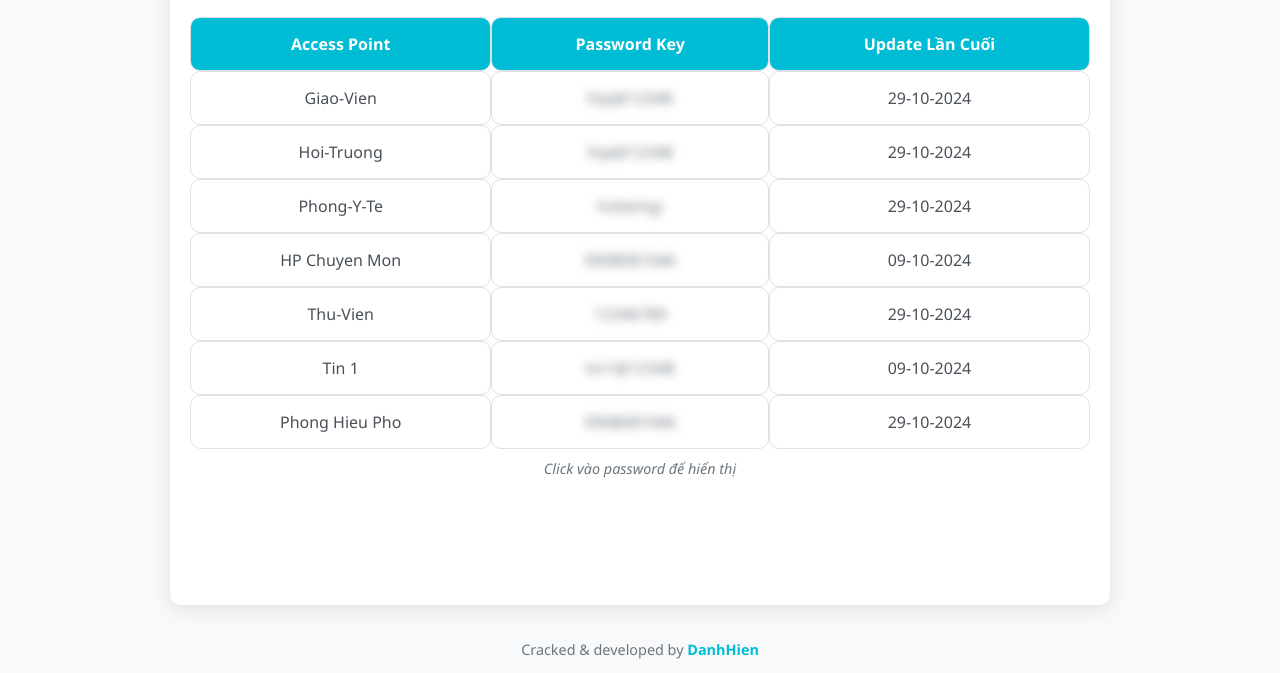
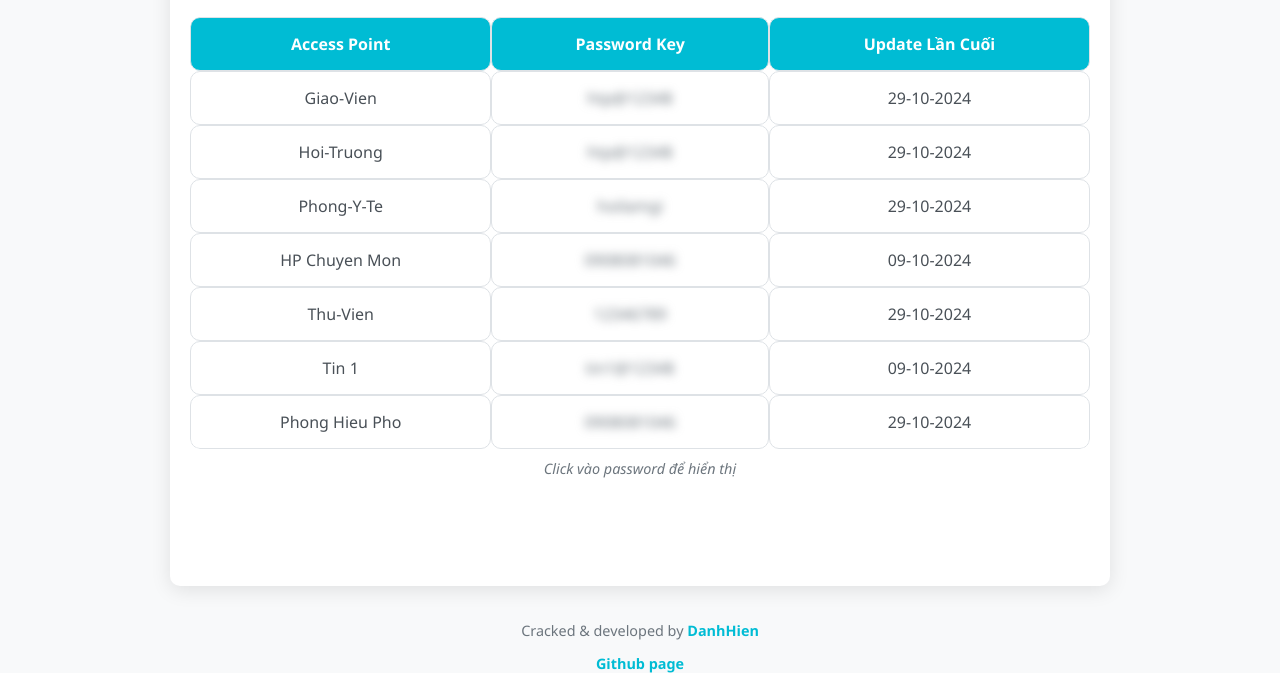
Before and after one commit to HiennNek/HTPWiFiArchive, a plain HTML site: page index.html in a window 1280 px wide. Shown: the part 127-800 px from the top of the page. Drawn offline with Linux system fonts and the light colour scheme.

Commit message:
Update index.html

```diff
--- a/index.html
+++ b/index.html
@@ -255,6 +255,7 @@
     <!-- Footer -->
     <footer>
         <p>Cracked & developed by <a href="#" target="">DanhHien</a></p>
+        <a href="https://github.com/hhienuwu/HTPWiFiArchive.git" target="_blank">Github page</a>
     </footer>
 
     <script>
```
